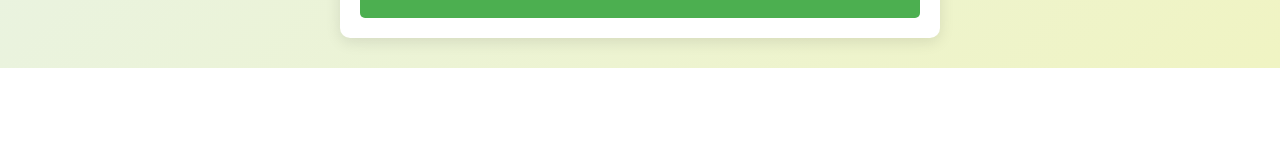
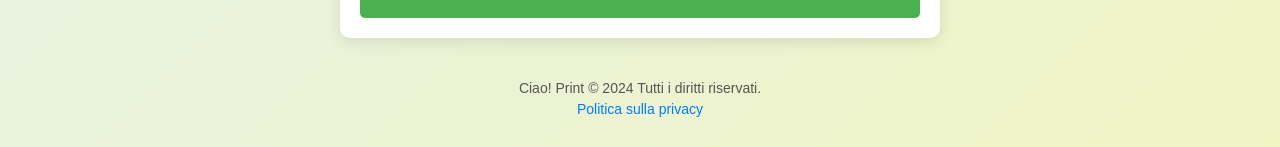
Before and after one commit to sauravsvt/ciaoprint, a Next.js app: page / in a window 1280 px wide. Shown: the part 1443-1590 px from the top of the page. Before the commit the page ends 1511 px from the top, so only its background shows below. Built offline with nearby package versions, Linux system fonts and the light colour scheme; no server answers.

Commit message:
copyright reserved

```diff
--- a/src/pages/print/index.tsx
+++ b/src/pages/print/index.tsx
@@ -226,6 +226,8 @@ const Print = () => {
         afternoon: "Pomeriggio (12 PM - 4 PM)",
         evening: "Sera (4 PM - 7 PM)",
       },
+      copyright: "Tutti i diritti riservati.",
+      privacyPolicy: "Politica sulla privacy",
     },
     en: {
       title: "Print Delivery Service",
@@ -247,6 +249,8 @@ const Print = () => {
         afternoon: "Afternoon (12 PM - 4 PM)",
         evening: "Evening (4 PM - 7 PM)",
       },
+      copyright: "All rights reserved.",
+      privacyPolicy: "Privacy Policy",
     },
   };
 
@@ -402,6 +406,18 @@ const Print = () => {
           </button>
         )}
       </form>
+
+      <footer className={style.footer}>
+  <p>
+  Ciao! Print    &copy; {new Date().getFullYear()} {labels[language].copyright}
+  </p>
+  <p>
+    <a href="/privacy-policy" target="_blank" rel="noopener noreferrer">
+      {labels[language].privacyPolicy}
+    </a>
+  </p>
+</footer>
+
     </div>
   );
 };
--- a/src/pages/print/style.module.scss
+++ b/src/pages/print/style.module.scss
@@ -240,3 +240,19 @@
     max-width: 300px; // Increases size for larger screens if needed
   }
 }
+.footer {
+  text-align: center;
+  margin-top: 20px;
+  padding: 10px;
+  font-size: 14px;
+  color: #555;
+}
+
+.footer a {
+  color: #007bff;
+  text-decoration: none;
+}
+
+.footer a:hover {
+  text-decoration: underline;
+}
```
